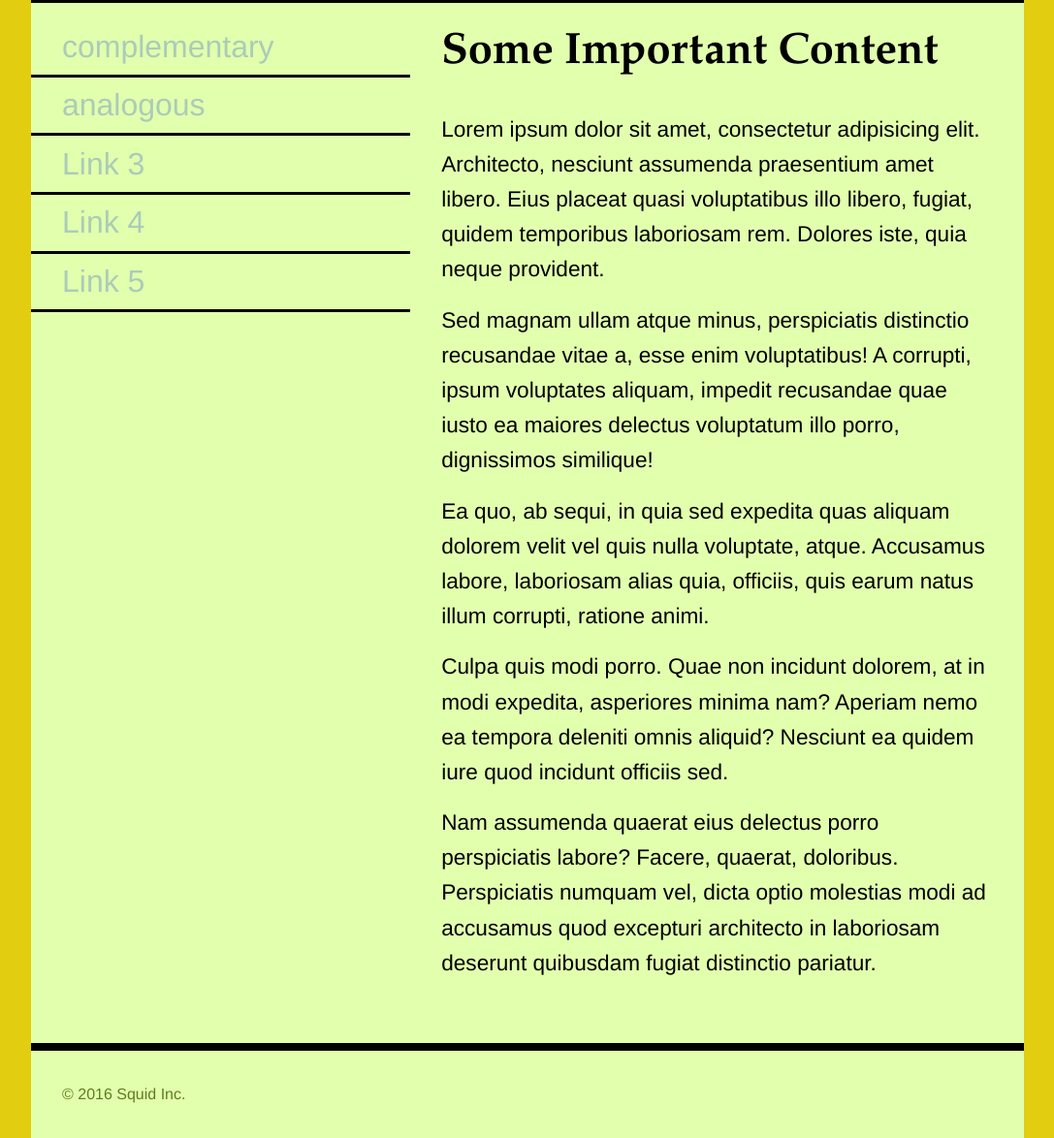
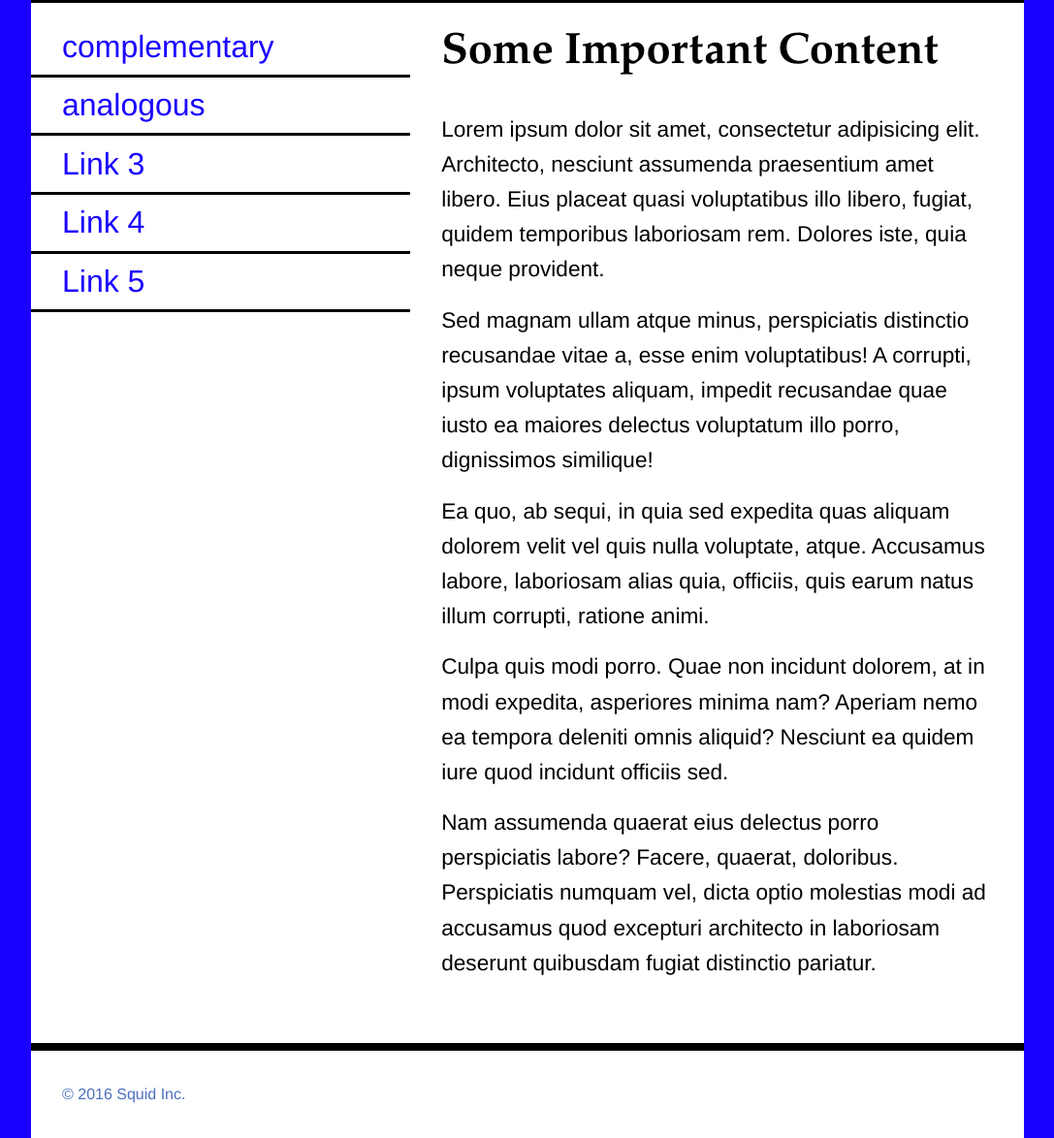
Before and after one commit to elab0009/colours, a plain HTML site: page index.html in a window 1280 px wide. Shown: the part 147-1321 px from the top of the page at 97% size, without its empty margins (96-1183 px from the left). Drawn offline with Linux system fonts and the light colour scheme.

Commit message:
linking after colours

```diff
--- a/css/analogous.css
+++ b/css/analogous.css
@@ -10,7 +10,7 @@
             font-family: Helvetica, Arial, sans-serif;
         }
         html,body{
-            background-color: #d4d4d4;
+            background-color: #FDDE9C;
         }
         h1{
             font-family: Palatino, 'Palatino Linotype', 'Palatino LT STD', 'Book Antiqua', Georgia, serif;
@@ -34,11 +34,11 @@
             text-decoration: none;
             border-bottom: 0.2rem solid black;
             padding: 0.2rem 2rem;
-            color: #C3FFF6;
+            color: #BB6F29;
         }
         nav li>a:hover,
         nav li>a:active{
-            color: #222;
+            color: #8A8229;
         }
         p{
             font-size: 1.414rem;
@@ -51,7 +51,7 @@
             width: 80%;
             max-width: 1200px;
             margin: 0 auto;
-            background-color: #e4e4e4;
+            background-color: #3E5F20;
         }
         header{
             width:100%;
@@ -73,5 +73,5 @@
         footer p{
             font-size: 1rem;
             padding: 2rem;
-            color: #666;
+            color: #44AA47;
 }
--- a/css/complementary.css
+++ b/css/complementary.css
@@ -9,7 +9,7 @@
             font-family: Helvetica, Arial, sans-serif;
         }
         html,body{
-            background-color: #B29F73;
+            background-color: #FFFFFF;
         }
         h1{
             font-family: Palatino, 'Palatino Linotype', 'Palatino LT STD', 'Book Antiqua', Georgia, serif;
@@ -33,11 +33,11 @@
             text-decoration: none;
             border-bottom: 0.2rem solid black;
             padding: 0.2rem 2rem;
-            color: #999;
+            color: #000000;
         }
         nav li>a:hover,
         nav li>a:active{
-            color: #222;
+            color: #FF0000;
         }
         p{
             font-size: 1.414rem;
@@ -50,7 +50,7 @@
             width: 80%;
             max-width: 1200px;
             margin: 0 auto;
-            background-color: #e4e4e4;
+            background-color: #2BAE27;
         }
         header{
             width:100%;
@@ -72,5 +72,5 @@
         footer p{
             font-size: 1rem;
             padding: 2rem;
-            color: #FFF3D8;
+            color: #FFFFFF;
         }
--- a/css/index.css
+++ b/css/index.css
@@ -9,7 +9,7 @@
             font-family: Helvetica, Arial, sans-serif;
         }
         html,body{
-            background-color: #E2CD11;
+            background-color: #1A00FF;
         }
         h1{
             font-family: Palatino, 'Palatino Linotype', 'Palatino LT STD', 'Book Antiqua', Georgia, serif;
@@ -33,11 +33,11 @@
             text-decoration: none;
             border-bottom: 0.2rem solid black;
             padding: 0.2rem 2rem;
-            color: #AACCB7;
+            color: #1A00FF;
         }
         nav li>a:hover,
         nav li>a:active{
-            color: #6A7F72;
+            color: #4C6FBD;
         }
         p{
             font-size: 1.414rem;
@@ -50,7 +50,7 @@
             width: 80%;
             max-width: 1200px;
             margin: 0 auto;
-            background-color: #E2FFAE;
+            background-color: #FFFFFF;
         }
         header{
             width:100%;
@@ -72,5 +72,5 @@
         footer p{
             font-size: 1rem;
             padding: 2rem;
-            color: #5C7F1E;
+            color: #4C6FBD;
         }
--- a/index.html
+++ b/index.html
@@ -18,7 +18,7 @@
     <div class="wrapper">
         <header>
 <!--            <h1>Ahamad Elabd</h1>-->
-       <h1>I have changed</h1>
+       <h1>Index</h1>
         </header>
         <nav>
             <ul>
```
